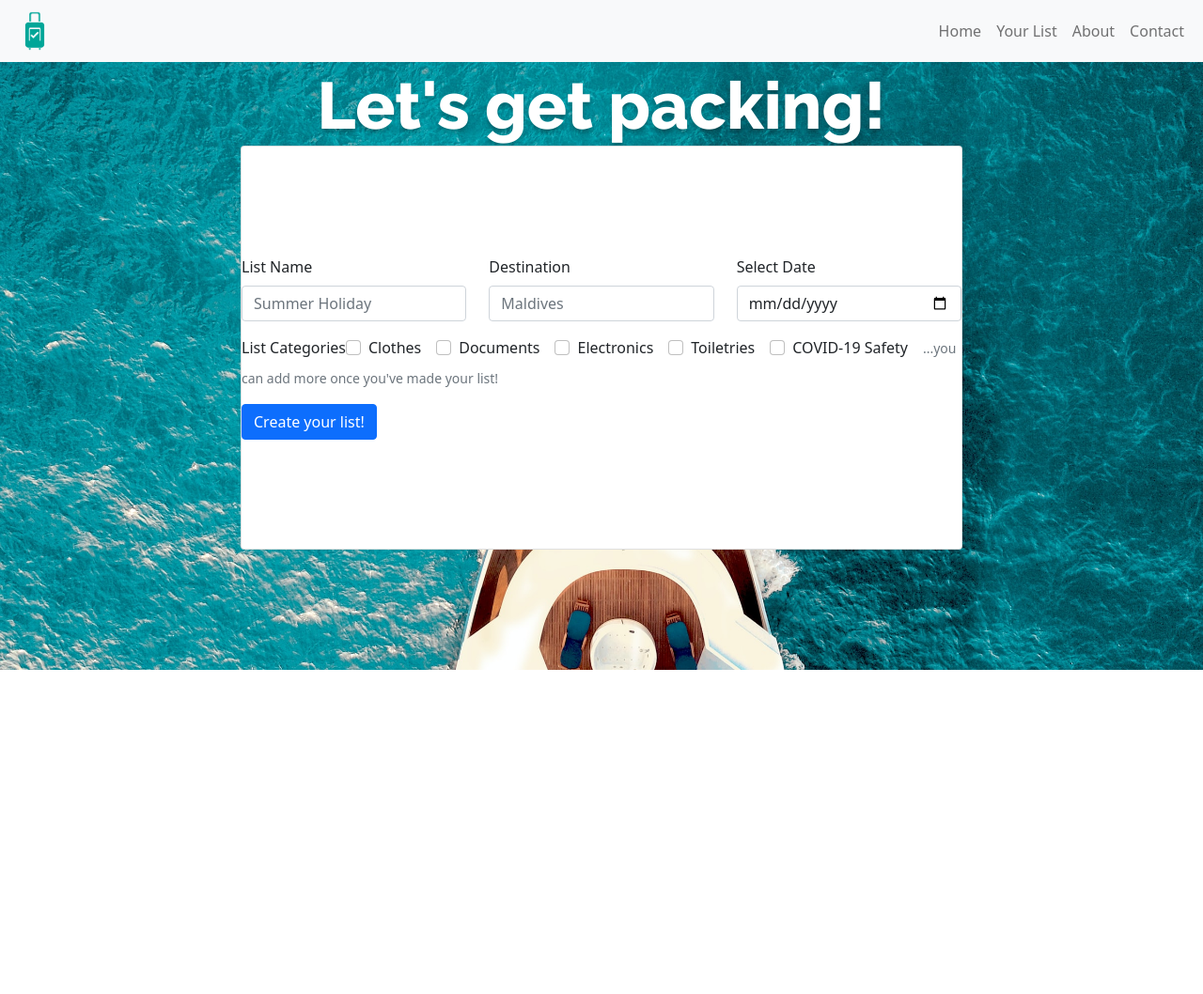
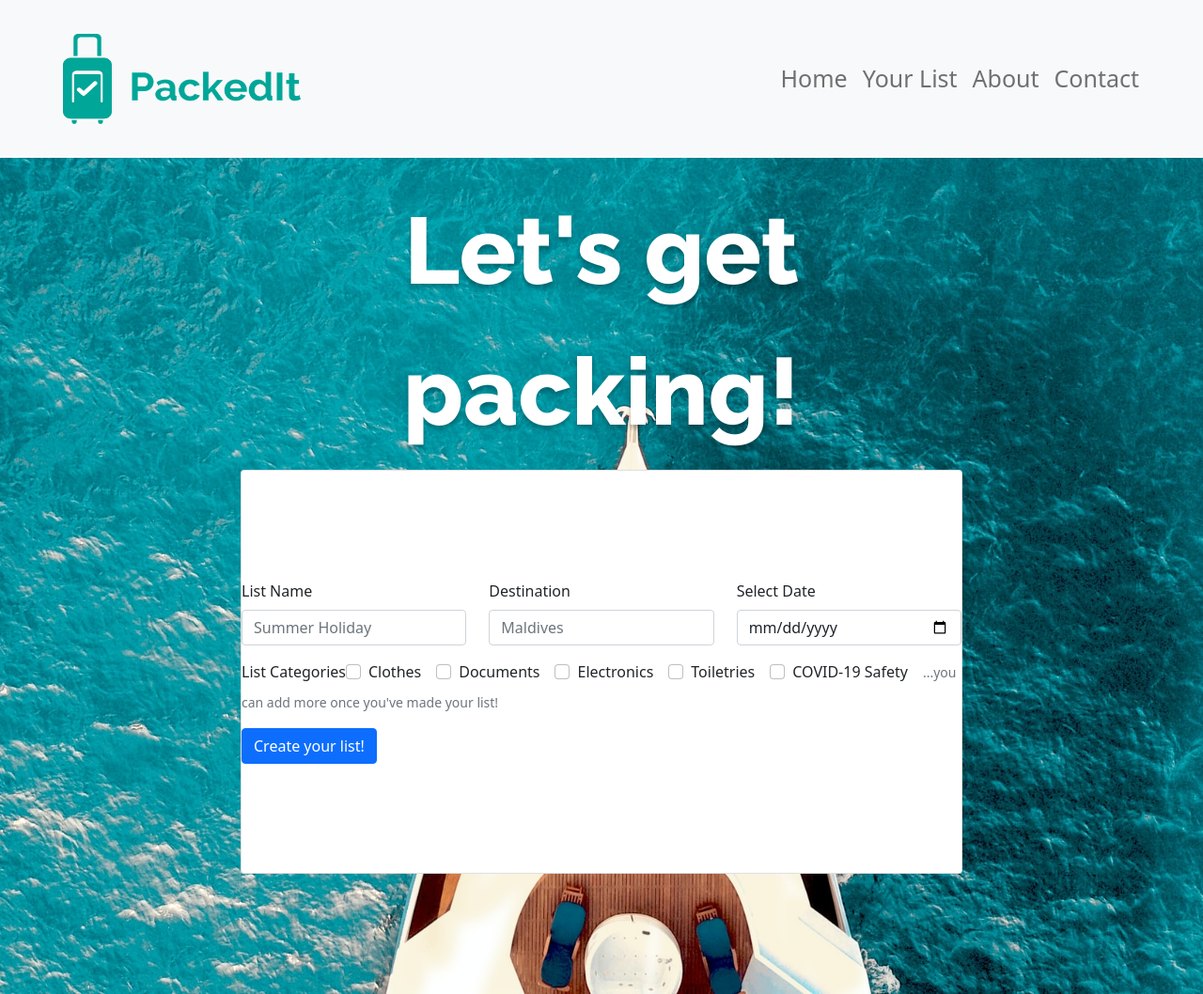
Before and after one commit to EQCodes/cfg-groupproject, a React app in the folder packedit/: page / in a window 1280 px wide. Shown: the whole page at 94% size. Before the commit the page ends 800 px from the top, so only its background shows below. Built offline with nearby package versions, Linux system fonts and the light colour scheme.

Commit message:
navbar css edits
edited logo, navbar padding and start text dimensions

```diff
--- a/packedit/src/components/NavBar.js
+++ b/packedit/src/components/NavBar.js
@@ -1,10 +1,10 @@
 import React from "react";
 // import { Link } from "react-router-dom";
 import "../styles/NavBar.css";
-import Navbar from 'react-bootstrap/Navbar';
-import Container from 'react-bootstrap/Container';
-import Nav from 'react-bootstrap/Nav';
-import logoPath from '../styles/Images/Logos/Green-graphic-only.png'
+import Navbar from "react-bootstrap/Navbar";
+import Container from "react-bootstrap/Container";
+import Nav from "react-bootstrap/Nav";
+import logoPath from "../styles/Images/Logos/full-logo.png";
 
 // **Non Bootstrap NavBar**
 // function NavBar() {
@@ -32,14 +32,14 @@ import logoPath from '../styles/Images/Logos/Green-graphic-only.png'
 function NavBar() {
   return (
     <div class="position-absolute top-0">
-      <Navbar bg="light" expand="lg" fixed="top">
+      <Navbar className="py-4 px-3" bg="light" expand="lg" fixed="top">
         <div>
           <Container>
             <Navbar.Brand href="/">
               <img
                 src={logoPath}
-                width="50"
-                height="50"
+                width="325"
+                height="120"
                 className="d-inline-block align-top"
                 alt="PackedIt Logo"
               />
@@ -50,18 +50,26 @@ function NavBar() {
           <Container>
             <Navbar.Toggle aria-controls="basic-navbar-nav" />
             <Navbar.Collapse id="basic-navbar-nav">
-              <Nav className="ml-auto">
-                <Nav.Link href="/">Home</Nav.Link>
-                <Nav.Link href="/your-list">Your List</Nav.Link>
-                <Nav.Link href="/about">About</Nav.Link>
-                <Nav.Link href="/contact">Contact</Nav.Link>
+              <Nav className="ml-auto px-5">
+                <Nav.Link className="li" href="/">
+                  Home
+                </Nav.Link>
+                <Nav.Link className="li" href="/your-list">
+                  Your List
+                </Nav.Link>
+                <Nav.Link className="li" href="/about">
+                  About
+                </Nav.Link>
+                <Nav.Link className="li" href="/contact">
+                  Contact
+                </Nav.Link>
               </Nav>
             </Navbar.Collapse>
           </Container>
         </div>
       </Navbar>
     </div>
-  )
+  );
 }
 
 export default NavBar;
--- a/packedit/src/styles/Home.css
+++ b/packedit/src/styles/Home.css
@@ -7,12 +7,12 @@
 }
 
 .start-text {
-  padding-top: 10%;
+  padding-top: 25%;
   font-family: "Raleway";
   font-style: normal;
   font-weight: 800;
-  font-size:70px;
-  line-height: 70px;
+  font-size: 100px;
+  line-height: 150px;
   text-align: center;
   color: white;
   text-shadow: 0px 4px 4px rgba(0, 0, 0, 0.25);
--- a/packedit/src/styles/NavBar.css
+++ b/packedit/src/styles/NavBar.css
@@ -8,8 +8,3 @@
   font-size: 25px;
   padding: 1% 2% 2%;
 }
-
-.li-contact {
-  font-size: 25px;
-  padding: 1% 3% 2% 2%;
-}
```
Also changed, not shown: packedit/src/styles/Images/Logos/Green-text-only.png (renamed from packedit/src/styles/Images/Logos/Green text only.png), packedit/src/styles/Images/Logos/full-logo.png (added).
